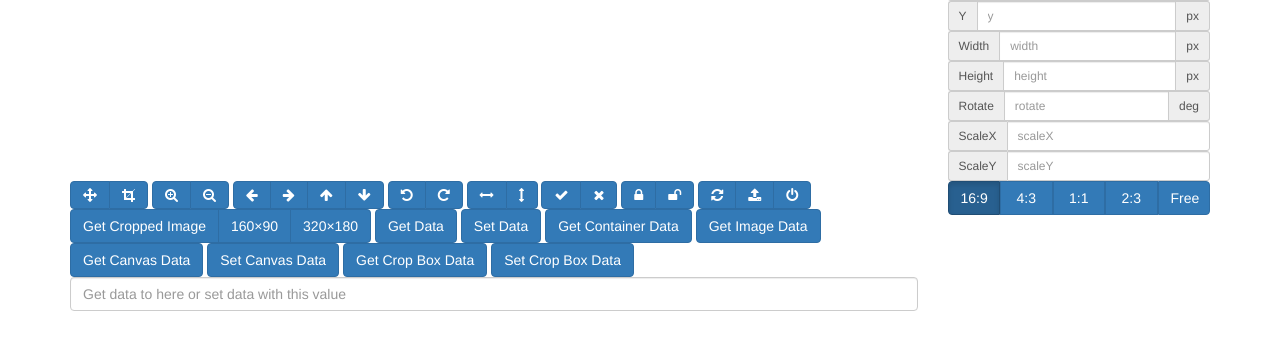
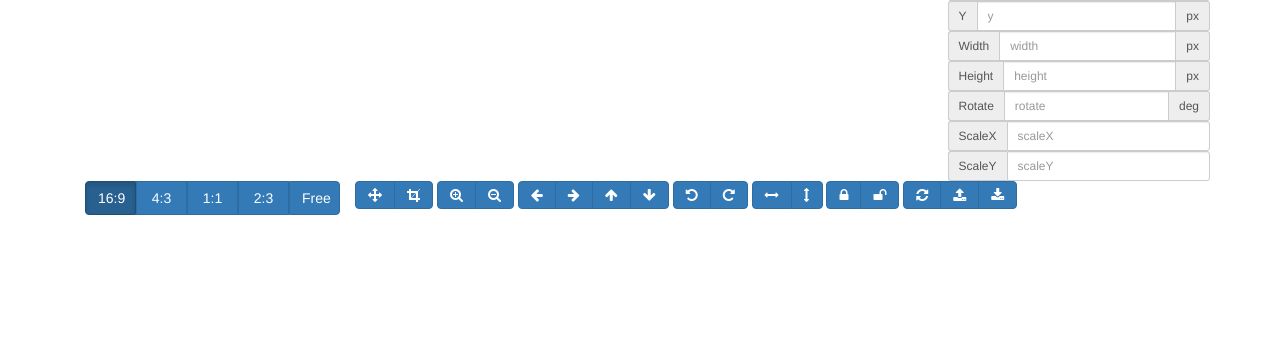
Before and after one commit to gururajbn/curator, a Django app: template templates/crop.html in a window 1280 px wide. Shown: the part 89-439 px from the top of the page. Run offline with Django 3.2, Linux system fonts and the light colour scheme; the template is opened without the code that fills it, so the values that code supplies are empty; some libraries are stand-ins or nearby versions.

Commit message:
changed crop ui

```diff
--- a/templates/crop.html
+++ b/templates/crop.html
@@ -72,7 +72,7 @@
       </div>
     </div>
     <div class="row" id="actions">
-      <div class="col-md-9 docs-buttons">
+      <div class="col-md-12 docs-buttons">
         <!-- <h3 class="page-header">Toolbar:</h3> -->
         <div class="btn-group">
           <button type="button" class="btn btn-primary" data-method="setDragMode" data-option="move" title="Move">
@@ -149,7 +149,7 @@
           </button>
         </div>
 
-        <div class="btn-group">
+        <!--div class="btn-group">
           <button type="button" class="btn btn-primary" data-method="crop" title="Crop">
             <span class="docs-tooltip" data-toggle="tooltip" title="cropper.crop()">
               <span class="fa fa-check"></span>
@@ -160,7 +160,7 @@
               <span class="fa fa-remove"></span>
             </span>
           </button>
-        </div>
+        </div-->
 
         <div class="btn-group">
           <button type="button" class="btn btn-primary" data-method="disable" title="Disable">
@@ -187,14 +187,14 @@
               <span class="fa fa-upload"></span>
             </span>
           </label>
-          <button type="button" class="btn btn-primary" data-method="destroy" title="Destroy">
-            <span class="docs-tooltip" data-toggle="tooltip" title="cropper.destroy()">
-              <span class="fa fa-power-off"></span>
+          <button type="button" class="btn btn-primary" data-method="getCroppedCanvas" title="Destroy">
+            <span class="docs-tooltip"  data-toggle="tooltip" title="cropper.getCroppedCanvas()">
+              <span class="fa fa-download"></span>
             </span>
           </button>
         </div>
 
-        <div class="btn-group btn-group-crop">
+        <!--div class="btn-group btn-group-crop">
           <button type="button" class="btn btn-primary" data-method="getCroppedCanvas">
             <span class="docs-tooltip" data-toggle="tooltip" title="cropper.getCroppedCanvas()">
               Get Cropped Image
@@ -210,7 +210,7 @@
               320&times;180
             </span>
           </button>
-        </div>
+        </div-->
 
         <!-- Show the cropped image in modal -->
         <div class="modal fade docs-cropped" id="getCroppedCanvasModal" role="dialog" aria-hidden="true" aria-labelledby="getCroppedCanvasTitle" tabindex="-1">
@@ -229,7 +229,7 @@
           </div>
         </div><!-- /.modal -->
 
-        <button type="button" class="btn btn-primary" data-method="getData" data-option data-target="#putData">
+        <!--button type="button" class="btn btn-primary" data-method="getData" data-option data-target="#putData">
           <span class="docs-tooltip" data-toggle="tooltip" title="cropper.getData()">
             Get Data
           </span>
@@ -271,7 +271,7 @@
         </button>
         <input type="text" class="form-control" id="putData" placeholder="Get data to here or set data with this value">
 
-      </div><!-- /.docs-buttons -->
+      </div></.docs-buttons -->
 
       <div class="col-md-3 docs-toggles">
         <!-- <h3 class="page-header">Toggles:</h3> -->
@@ -307,131 +307,6 @@
             </span>
           </label>
         </div>
-
-        <!--div class="dropdown dropup docs-options">
-          <button type="button" class="btn btn-primary btn-block dropdown-toggle" id="toggleOptions" data-toggle="dropdown" aria-expanded="true">
-            Toggle Options
-            <span class="caret"></span>
-          </button>
-          <ul class="dropdown-menu" role="menu" aria-labelledby="toggleOptions">
-            <li role="presentation">
-              <label class="checkbox-inline">
-                <input type="checkbox" name="option" value="strict" checked>
-                strict
-              </label>
-            </li>
-            <li role="presentation">
-              <label class="checkbox-inline">
-                <input type="checkbox" name="option" value="responsive" checked>
-                responsive
-              </label>
-            </li>
-            <li role="presentation">
-              <label class="checkbox-inline">
-                <input type="checkbox" name="option" value="checkImageOrigin" checked>
-                checkImageOrigin
-              </label>
-            </li>
-
-            <li role="presentation">
-              <label class="checkbox-inline">
-                <input type="checkbox" name="option" value="modal" checked>
-                modal
-              </label>
-            </li>
-            <li role="presentation">
-              <label class="checkbox-inline">
-                <input type="checkbox" name="option" value="guides" checked>
-                guides
-              </label>
-            </li>
-            <li role="presentation">
-              <label class="checkbox-inline">
-                <input type="checkbox" name="option" value="center" checked>
-                center
-              </label>
-            </li>
-            <li role="presentation">
-              <label class="checkbox-inline">
-                <input type="checkbox" name="option" value="highlight" checked>
-                highlight
-              </label>
-            </li>
-            <li role="presentation">
-              <label class="checkbox-inline">
-                <input type="checkbox" name="option" value="background" checked>
-                background
-              </label>
-            </li>
-
-            <li role="presentation">
-              <label class="checkbox-inline">
-                <input type="checkbox" name="option" value="autoCrop" checked>
-                autoCrop
-              </label>
-            </li>
-            <li role="presentation">
-              <label class="checkbox-inline">
-                <input type="checkbox" name="option" value="dragCrop" checked>
-                dragCrop
-              </label>
-            </li>
-            <li role="presentation">
-              <label class="checkbox-inline">
-                <input type="checkbox" name="option" value="movable" checked>
-                movable
-              </label>
-            </li>
-            <li role="presentation">
-              <label class="checkbox-inline">
-                <input type="checkbox" name="option" value="rotatable" checked>
-                rotatable
-              </label>
-            </li>
-            <li role="presentation">
-              <label class="checkbox-inline">
-                <input type="checkbox" name="option" value="scalable" checked>
-                scalable
-              </label>
-            </li>
-            <li role="presentation">
-              <label class="checkbox-inline">
-                <input type="checkbox" name="option" value="zoomable" checked>
-                zoomable
-              </label>
-            </li>
-            <li role="presentation">
-              <label class="checkbox-inline">
-                <input type="checkbox" name="option" value="mouseWheelZoom" checked>
-                mouseWheelZoom
-              </label>
-            </li>
-            <li role="presentation">
-              <label class="checkbox-inline">
-                <input type="checkbox" name="option" value="touchDragZoom" checked>
-                touchDragZoom
-              </label>
-            </li>
-            <li role="presentation">
-              <label class="checkbox-inline">
-                <input type="checkbox" name="option" value="cropBoxMovable" checked>
-                cropBoxMovable
-              </label>
-            </li>
-            <li role="presentation">
-              <label class="checkbox-inline">
-                <input type="checkbox" name="option" value="cropBoxResizable" checked>
-                cropBoxResizable
-              </label>
-            </li>
-            <li role="presentation">
-              <label class="checkbox-inline">
-                <input type="checkbox" name="option" value="doubleClickToggle" checked>
-                doubleClickToggle
-              </label>
-            </li>
-          </ul>
-        </div--><!-- /.dropdown -->
       </div><!-- /.docs-toggles -->
     </div>
   </div>
```
Also changed, not shown: db.sqlite3, 2 other files.
